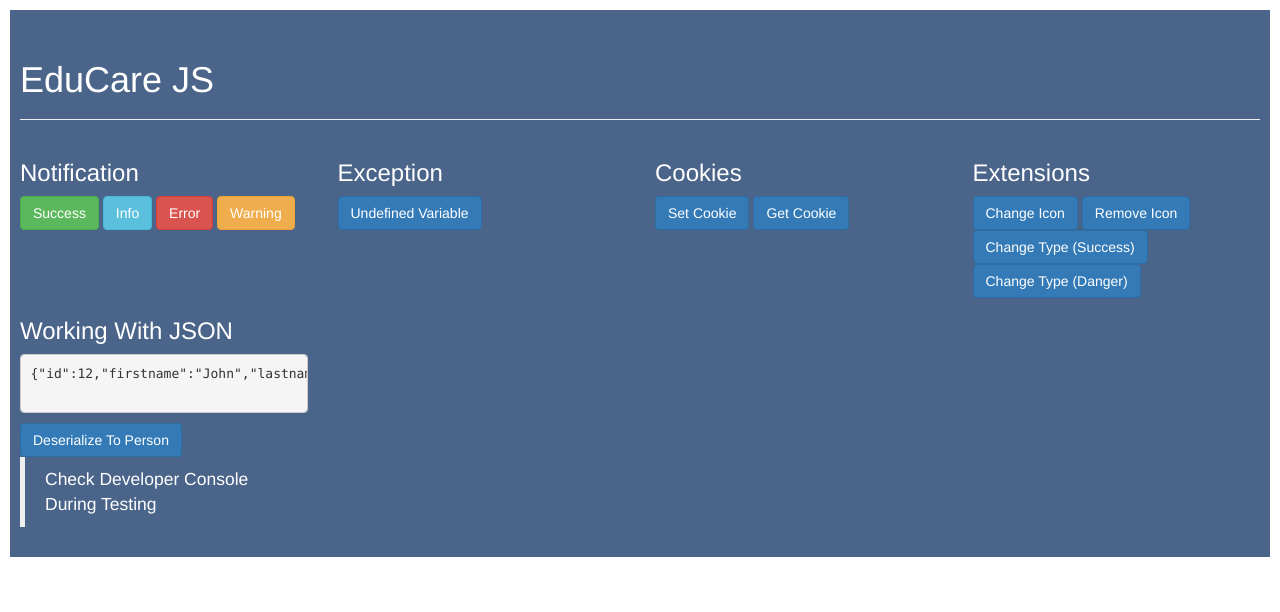
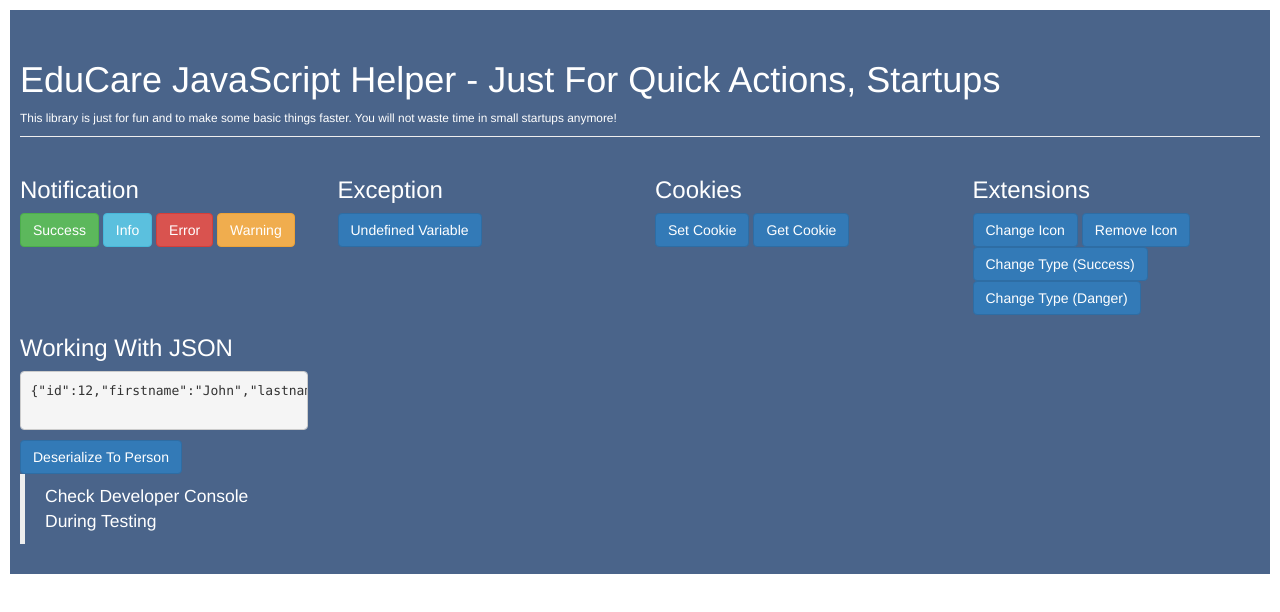
Before and after one commit to canperk/EduCareJs, a plain HTML site: page index.html in a window 1280 px wide. Drawn offline with Linux system fonts and the light colour scheme.

Commit message:
Description

```diff
--- a/index.html
+++ b/index.html
@@ -1,7 +1,7 @@
 <html>
 
 <head>
-    <title>EduCare JavaScript Helper</title>
+    <title>EduCare JavaScript Helper - Just For Quick Actions, Startups</title>
     <link rel="stylesheet" href="style/bootstrap.min.css" />
     <link rel="stylesheet" href="style/font-awesome.min.css" />
     <link rel="stylesheet" href="style/educare.css" />
@@ -11,7 +11,8 @@
 <body>
     <div class="content">
         <div class="page-header">
-            <h1>EduCare JS</h1>
+            <h1>EduCare JavaScript Helper - Just For Quick Actions, Startups</h1>
+             <small>This library is just for fun and to make some basic things faster. You will not waste time in small startups anymore!</small>
         </div>
         <div class="row">
             <div class="col-md-3">
```
